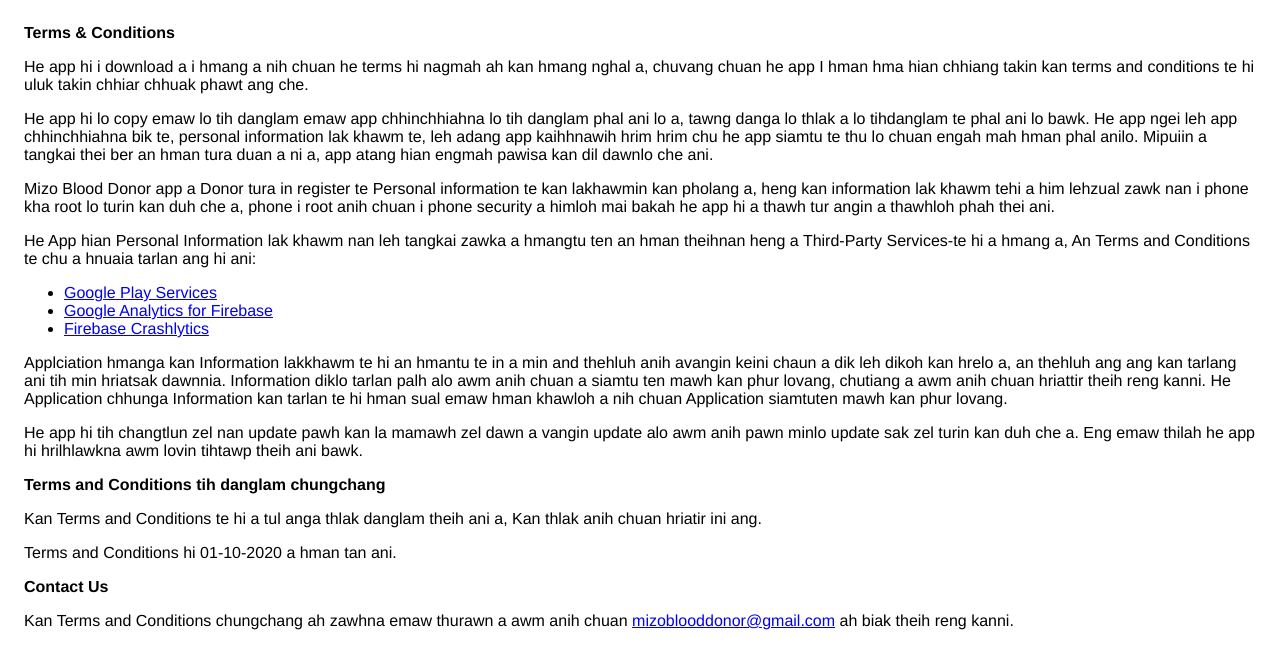
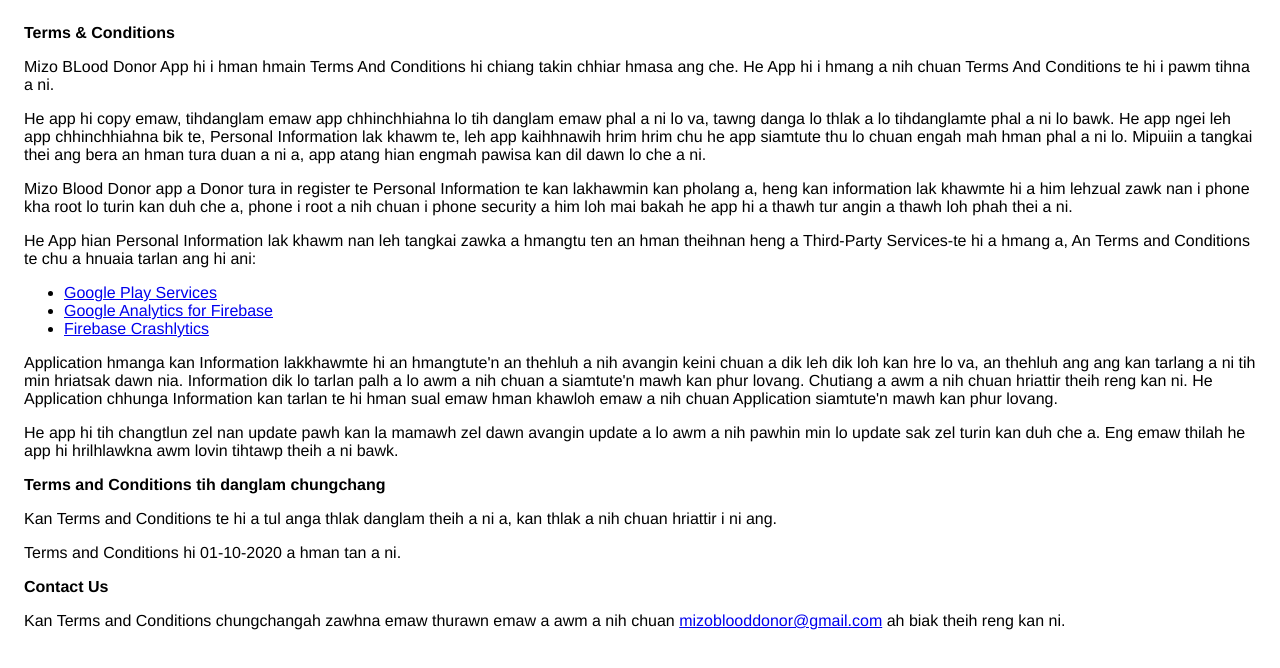
Before and after one commit to Vansangkima/MBD-Terms-and-Conditions, a plain HTML site: page index.html in a window 1280 px wide. Drawn offline with Linux system fonts and the light colour scheme.

Commit message:
Update index.html

```diff
--- a/index.html
+++ b/index.html
@@ -16,19 +16,20 @@
 <body>
     <strong>Terms &amp; Conditions</strong>
     <p>
-        He app hi i download a i hmang a nih chuan he terms hi nagmah ah kan hmang nghal a, chuvang chuan he app I hman
-        hma hian chhiang takin kan terms and conditions te hi uluk takin chhiar chhuak phawt ang che.
+        Mizo BLood Donor App hi i hman hmain Terms And Conditions hi chiang takin chhiar hmasa ang che.
+        He App hi i hmang a nih chuan Terms And Conditions te hi i pawm tihna a ni.
+
     </p>
     <p>
-        He app hi lo copy emaw lo tih danglam emaw app chhinchhiahna lo tih danglam phal ani lo a, tawng
-        danga lo thlak a lo tihdanglam te phal ani lo bawk. He app ngei leh app chhinchhiahna bik te,
-        personal information lak khawm te, leh adang app kaihhnawih hrim hrim chu he app siamtu te thu lo chuan engah mah hman phal anilo. Mipuiin
-        a tangkai thei ber an hman tura duan a ni a, app atang hian engmah pawisa kan dil dawnlo che ani.
+        He app hi copy emaw, tihdanglam emaw app chhinchhiahna lo tih danglam emaw phal a ni lo va, tawng
+        danga lo thlak a lo tihdanglamte phal a ni lo bawk. He app ngei leh app chhinchhiahna bik te,
+        Personal Information lak khawm te, leh app kaihhnawih hrim hrim chu he app siamtute thu lo chuan engah mah hman phal a ni lo.
+        Mipuiin a tangkai thei ang bera an hman tura duan a ni a, app atang hian engmah pawisa kan dil dawn lo che a ni.
     </p>
     <p>
-        Mizo Blood Donor app a Donor tura in register te Personal information te kan lakhawmin kan pholang a, heng kan information
-        lak khawm tehi a him lehzual zawk nan i phone kha root lo turin kan duh che a,
-        phone i root anih chuan i phone security a himloh mai bakah he app hi a thawh tur angin a thawhloh phah thei ani.
+        Mizo Blood Donor app a Donor tura in register te Personal Information te kan lakhawmin kan pholang a, heng kan information
+        lak khawmte hi a him lehzual zawk nan i phone kha root lo turin kan duh che a,
+        phone i root a nih chuan i phone security a him loh mai bakah he app hi a thawh tur angin a thawh loh phah thei a ni.
     </p>
     <div>
         <p>
@@ -48,27 +49,27 @@
         </ul>
     </div>
     <p>
-        Applciation hmanga kan Information lakkhawm te hi an hmantu te in a min and thehluh anih avangin keini chaun a dik leh dikoh kan hrelo a,
-        an thehluh ang ang kan tarlang ani tih min hriatsak dawnnia. Information diklo tarlan palh alo awm anih chuan a siamtu ten mawh kan phur lovang,
-        chutiang a awm anih chuan hriattir theih reng kanni. He Application chhunga Information kan tarlan te hi hman sual emaw hman khawloh a nih chuan Application
-        siamtuten mawh kan phur lovang.
+        Application hmanga kan Information lakkhawmte hi an hmangtute'n an thehluh a nih avangin keini chuan a dik leh dik loh kan hre lo va,
+        an thehluh ang ang kan tarlang a ni tih min hriatsak dawn nia. Information dik lo tarlan palh a lo awm a nih chuan a siamtute'n mawh kan phur lovang.
+        Chutiang a awm a nih chuan hriattir theih reng kan ni. He Application chhunga Information kan tarlan te hi hman sual emaw hman khawloh emaw a nih chuan Application
+        siamtute'n mawh kan phur lovang.
     </p>
     <p>
-        He app hi tih changtlun zel nan update pawh kan la mamawh zel dawn a vangin update alo awm anih pawn minlo update sak
-        zel turin kan duh che a. Eng emaw thilah he app hi hrilhlawkna awm lovin tihtawp theih ani bawk.
+        He app hi tih changtlun zel nan update pawh kan la mamawh zel dawn avangin update a lo awm a nih pawhin min lo update sak
+        zel turin kan duh che a. Eng emaw thilah he app hi hrilhlawkna awm lovin tihtawp theih a ni bawk.
     </p>
 
     <p><strong>Terms and Conditions tih danglam chungchang</strong></p>
     <p>
-        Kan Terms and Conditions te hi a tul anga thlak danglam theih ani a, Kan thlak anih chuan hriatir ini ang.
+        Kan Terms and Conditions te hi a tul anga thlak danglam theih a ni a, kan thlak a nih chuan hriattir i ni ang.
     </p>
     <p>
-        Terms and Conditions hi 01-10-2020 a hman tan ani.
+        Terms and Conditions hi 01-10-2020 a hman tan a ni.
     </p>
     <p><strong>Contact Us</strong></p>
     <p>
-        Kan Terms and Conditions chungchang ah zawhna emaw thurawn a awm anih chuan <a
-        href="mailto: mizoblooddonor@gmail.com">mizoblooddonor@gmail.com</a> ah biak theih reng kanni.
+        Kan Terms and Conditions chungchangah zawhna emaw thurawn emaw a awm a nih chuan <a
+        href="mailto: mizoblooddonor@gmail.com">mizoblooddonor@gmail.com</a> ah biak theih reng kan ni.
     </p>
 
 </body>
```
